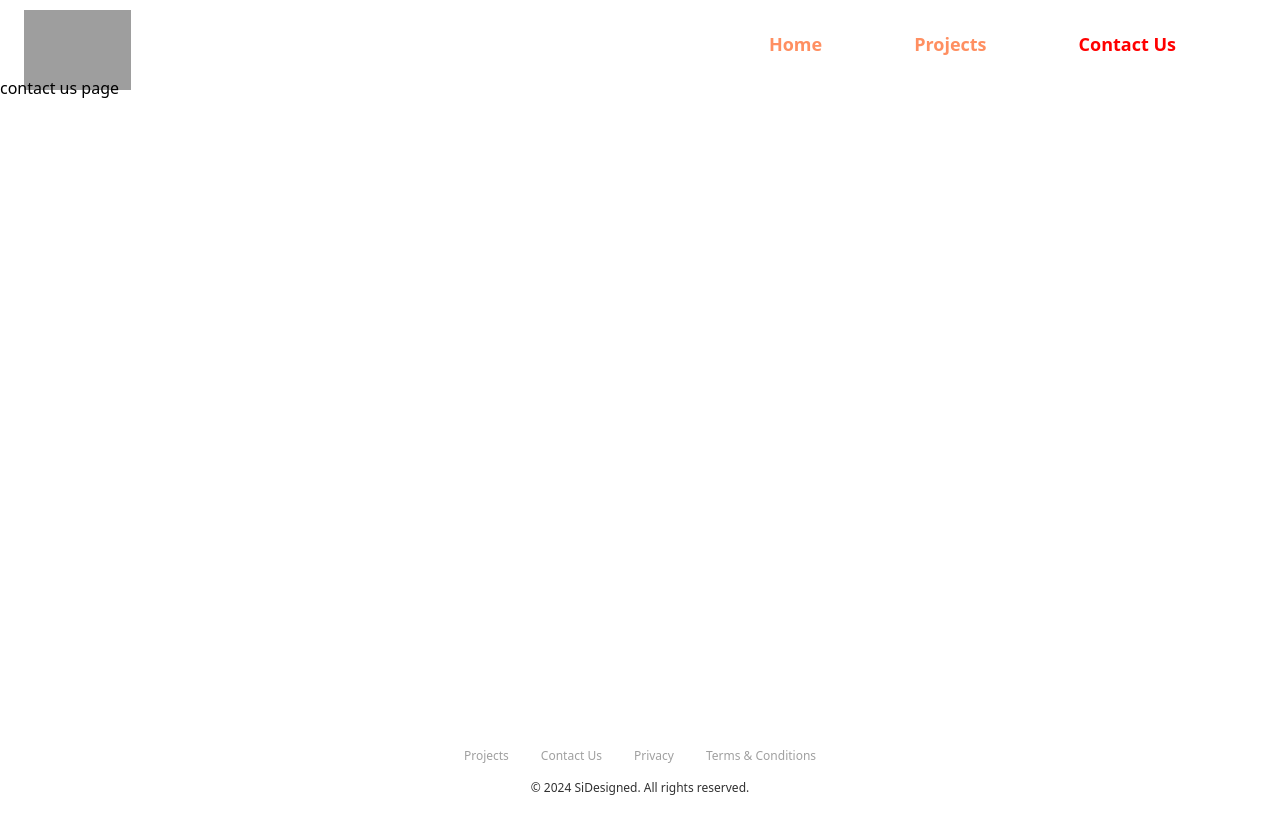
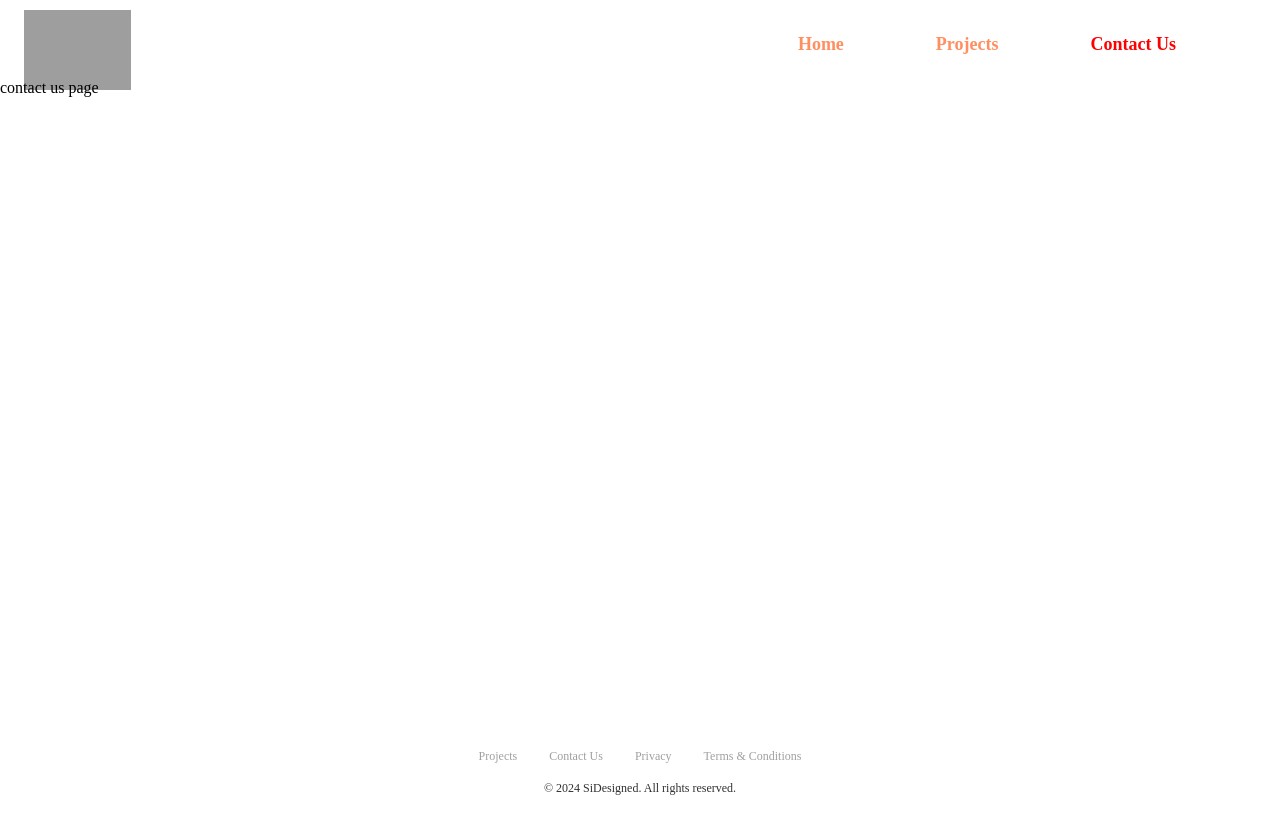
Before and after one commit to nyasha200/chitsiga, a Next.js app: page /contact in a window 1280 px wide. Built offline with nearby package versions, Linux system fonts and the light colour scheme; grey boxes are pictures that could not be loaded.

Commit message:
add raleway font to project

```diff
--- a/pages/_app.tsx
+++ b/pages/_app.tsx
@@ -3,10 +3,18 @@ import Header from "@/components/header";
 import "@/styles/globals.css";
 import type { AppProps } from "next/app";
 
+import { Raleway } from 'next/font/google';
+
+const raleway = Raleway({
+  subsets: ['latin'],
+  weight: ['100', '300', '400', '500', '700', '900'],
+  style: ['normal', 'italic'],
+  variable: '--font-raleway',
+});
 export default function App({ Component, pageProps }: AppProps) {
-  return <>
+  return <div className={raleway.variable}>
     <Header />
     <Component {...pageProps} />
     <Footer />
-  </>;
+  </div>;
 }
--- a/styles/globals.css
+++ b/styles/globals.css
@@ -2,87 +2,6 @@
 @tailwind components;
 @tailwind utilities;
 
-
-@font-face {
-    font-family: 'Roboto';
-    src: url('/fonts/Roboto-Regular.ttf') format('truetype');
-    font-weight: normal;
-    font-style: normal;
+:root {
+    font-family: var(--font-raleway), sans-serif;
 }
-
-@font-face {
-    font-family: 'Roboto';
-    src: url('/fonts/Roboto-Bold.ttf') format('truetype');
-    font-weight: bold;
-    font-style: normal;
-}
-
-@font-face {
-    font-family: 'Roboto';
-    src: url('/fonts/Roboto-BoldItalic.ttf') format('truetype');
-    font-weight: bold;
-    font-style: italic;
-}
-
-@font-face {
-    font-family: 'Roboto';
-    src: url('/fonts/Roboto-Black.ttf') format('truetype');
-    font-weight: 900;
-    font-style: normal;
-}
-
-@font-face {
-    font-family: 'Roboto';
-    src: url('/fonts/Roboto-BlackItalic.ttf') format('truetype');
-    font-weight: 900;
-    font-style: italic;
-}
-
-@font-face {
-    font-family: 'Roboto';
-    src: url('/fonts/Roboto-Italic.ttf') format('truetype');
-    font-weight: normal;
-    font-style: italic;
-}
-
-@font-face {
-    font-family: 'Roboto';
-    src: url('/fonts/Roboto-Light.ttf') format('truetype');
-    font-weight: 300;
-    font-style: normal;
-}
-
-@font-face {
-    font-family: 'Roboto';
-    src: url('/fonts/Roboto-LightItalic.ttf') format('truetype');
-    font-weight: 300;
-    font-style: italic;
-}
-
-@font-face {
-    font-family: 'Roboto';
-    src: url('/fonts/Roboto-Medium.ttf') format('truetype');
-    font-weight: 500;
-    font-style: normal;
-}
-
-@font-face {
-    font-family: 'Roboto';
-    src: url('/fonts/Roboto-MediumItalic.ttf') format('truetype');
-    font-weight: 500;
-    font-style: italic;
-}
-
-@font-face {
-    font-family: 'Roboto';
-    src: url('/fonts/Roboto-Thin.ttf') format('truetype');
-    font-weight: 100;
-    font-style: normal;
-}
-
-@font-face {
-    font-family: 'Roboto';
-    src: url('/fonts/Roboto-ThinItalic.ttf') format('truetype');
-    font-weight: 100;
-    font-style: italic;
-}
```
